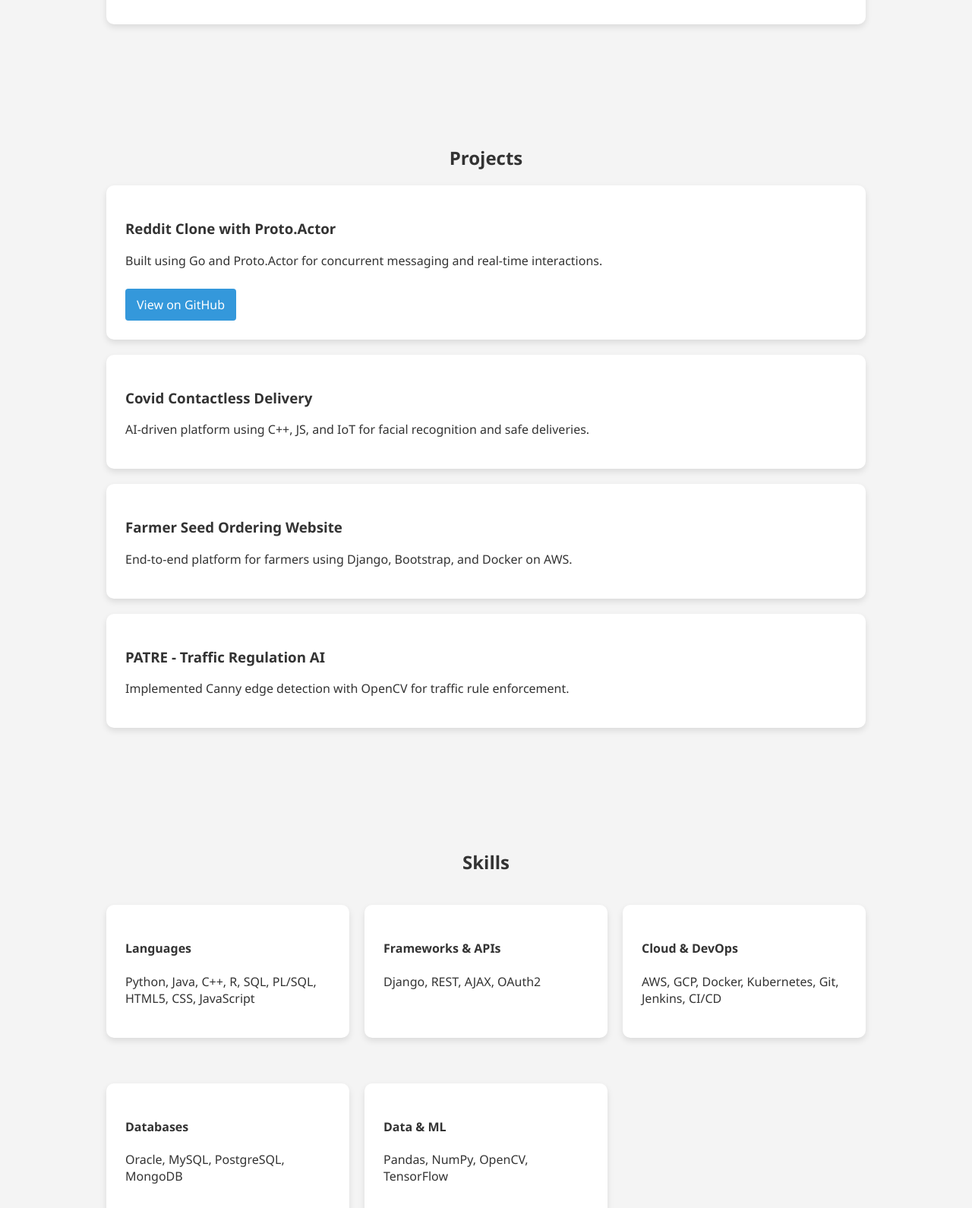
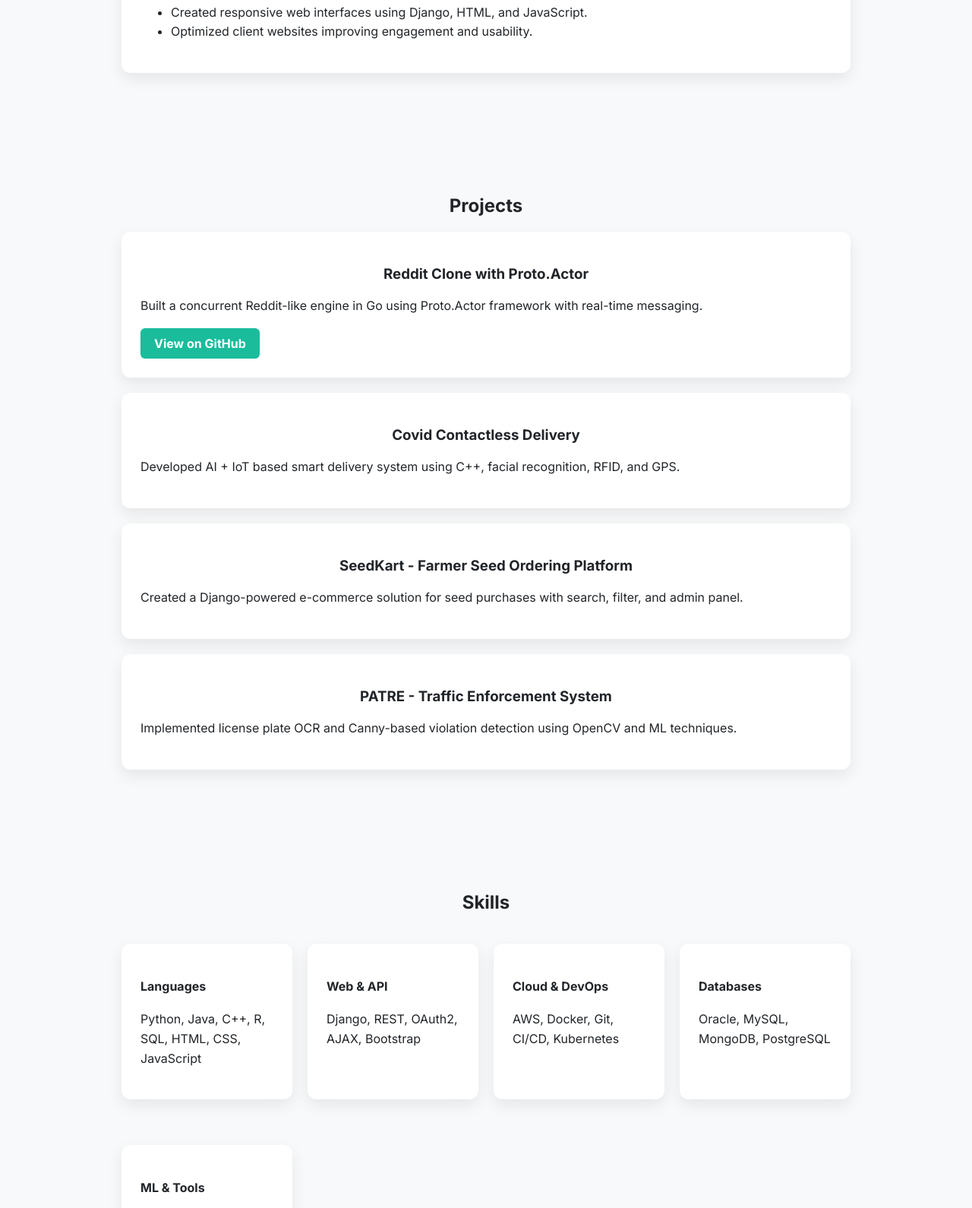
Before and after one commit to manoj-deo/Portfolio, a plain HTML site: page index.html in a window 1280 px wide. Shown: the part 1210-2800 px from the top of the page at 76% size. Drawn offline with Linux system fonts and the light colour scheme.

Commit message:
Update index.html

```diff
--- a/index.html
+++ b/index.html
@@ -4,67 +4,83 @@
   <meta charset="UTF-8" />
   <meta name="viewport" content="width=device-width, initial-scale=1.0" />
   <title>Manoj Deo | Software Engineer</title>
+  <link href="https://fonts.googleapis.com/css2?family=Inter:wght@400;600;700&display=swap" rel="stylesheet">
   <style>
+    * {
+      box-sizing: border-box;
+    }
     body {
       margin: 0;
-      font-family: 'Segoe UI', Tahoma, Geneva, Verdana, sans-serif;
-      background-color: #f4f4f4;
-      color: #333;
+      font-family: 'Inter', sans-serif;
+      background-color: #f8f9fa;
+      color: #212529;
       scroll-behavior: smooth;
     }
     header {
-      background: #2c3e50;
+      background: linear-gradient(to right, #2c3e50, #34495e);
       color: white;
-      padding: 20px 0;
+      padding: 40px 0;
       text-align: center;
+    }
+    nav {
+      margin-top: 15px;
     }
     nav a {
       color: white;
-      margin: 0 15px;
+      margin: 0 12px;
       text-decoration: none;
-      font-weight: bold;
+      font-weight: 500;
+      transition: color 0.3s;
     }
     nav a:hover {
-      text-decoration: underline;
+      color: #1abc9c;
     }
     section {
       padding: 60px 20px;
       max-width: 1000px;
       margin: auto;
     }
-    h1, h2 {
+    h1, h2, h3 {
       text-align: center;
-      margin-bottom: 20px;
     }
     .card {
       background: white;
       padding: 25px;
       margin: 20px 0;
-      border-radius: 10px;
-      box-shadow: 0 4px 8px rgba(0,0,0,0.1);
+      border-radius: 12px;
+      box-shadow: 0 8px 20px rgba(0,0,0,0.08);
+      transition: transform 0.3s;
+    }
+    .card:hover {
+      transform: translateY(-5px);
+    }
+    .skills {
+      display: grid;
+      grid-template-columns: repeat(auto-fit, minmax(220px, 1fr));
+      gap: 20px;
     }
     footer {
       background: #2c3e50;
       color: white;
       text-align: center;
-      padding: 15px;
+      padding: 20px;
+      font-size: 0.9em;
     }
     a.button {
       display: inline-block;
-      background: #3498db;
+      background: #1abc9c;
       color: white;
-      padding: 10px 15px;
+      padding: 10px 18px;
       text-decoration: none;
-      border-radius: 4px;
-      margin-top: 10px;
+      border-radius: 6px;
+      font-weight: bold;
+      transition: background 0.3s;
     }
     .button:hover {
-      background: #2980b9;
+      background: #16a085;
     }
-    .skills {
-      display: grid;
-      grid-template-columns: repeat(auto-fit, minmax(250px, 1fr));
-      gap: 20px;
+    p, ul li {
+      line-height: 1.6;
     }
   </style>
 </head>
@@ -72,7 +88,7 @@
 
 <header>
   <h1>Manoj Deo</h1>
-  <p>Software Engineer | Web Developer | ML Learner</p>
+  <p>Software Engineer | Web Developer | ML Enthusiast</p>
   <nav>
     <a href="#about">About</a>
     <a href="#experience">Experience</a>
@@ -85,7 +101,7 @@
 <section id="about">
   <h2>About Me</h2>
   <p>
-    I'm a Master's student in Computer Science at the University of Florida with industry experience as a Software Engineer at Oracle. My work spans scalable web applications, ML pipelines, and impactful tech solutions. I believe in blending creativity with engineering precision.
+    I'm a Master’s student in Computer Science at the University of Florida, previously a Software Engineer at Oracle. I specialize in building efficient systems, integrating web and ML technologies, and delivering solutions with real-world impact.
   </p>
 </section>
 
@@ -96,8 +112,8 @@
     <h3>Graduate Research Assistant | UF Health</h3>
     <p><em>June 2025 – Present</em></p>
     <ul>
-      <li>Built a scRNA-seq pipeline in R (Seurat), reducing preprocessing time by 35%.</li>
-      <li>Automated filtering/normalization, increasing gene expression consistency by 40%.</li>
+      <li>Developed scRNA-seq pipeline using Seurat in R, accelerating analysis by 35%.</li>
+      <li>Automated data preprocessing and normalization for consistent gene expression output.</li>
     </ul>
   </div>
 
@@ -105,16 +121,17 @@
     <h3>Software Engineer | Oracle</h3>
     <p><em>July 2022 – July 2024</em></p>
     <ul>
-      <li>Led 5-digit branch code enhancement for HDFC Bank, scaling Flexcube for 10,000+ branches.</li>
-      <li>Improved framework capacity by 25%, delivered 2 weeks early with Agile and JIRA.</li>
+      <li>Led a critical core banking enhancement for HDFC, enabling scalability to 10,000+ branches.</li>
+      <li>Improved application performance by 25% through DLL optimization and Agile delivery.</li>
     </ul>
   </div>
 
   <div class="card">
-    <h3>Web Development Intern | Trudawn Solutions</h3>
+    <h3>Web Dev Intern | Trudawn Solutions</h3>
     <p><em>June 2020 – Sept 2020</em></p>
     <ul>
-      <li>Built Django-based RESTful web apps and improved frontend engagement by 30%.</li>
+      <li>Created responsive web interfaces using Django, HTML, and JavaScript.</li>
+      <li>Optimized client websites improving engagement and usability.</li>
     </ul>
   </div>
 </section>
@@ -124,23 +141,23 @@
 
   <div class="card">
     <h3>Reddit Clone with Proto.Actor</h3>
-    <p>Built using Go and Proto.Actor for concurrent messaging and real-time interactions.</p>
+    <p>Built a concurrent Reddit-like engine in Go using Proto.Actor framework with real-time messaging.</p>
     <a class="button" href="https://github.com/manoj-deo/reddit-clone" target="_blank">View on GitHub</a>
   </div>
 
   <div class="card">
     <h3>Covid Contactless Delivery</h3>
-    <p>AI-driven platform using C++, JS, and IoT for facial recognition and safe deliveries.</p>
+    <p>Developed AI + IoT based smart delivery system using C++, facial recognition, RFID, and GPS.</p>
   </div>
 
   <div class="card">
-    <h3>Farmer Seed Ordering Website</h3>
-    <p>End-to-end platform for farmers using Django, Bootstrap, and Docker on AWS.</p>
+    <h3>SeedKart - Farmer Seed Ordering Platform</h3>
+    <p>Created a Django-powered e-commerce solution for seed purchases with search, filter, and admin panel.</p>
   </div>
 
   <div class="card">
-    <h3>PATRE - Traffic Regulation AI</h3>
-    <p>Implemented Canny edge detection with OpenCV for traffic rule enforcement.</p>
+    <h3>PATRE - Traffic Enforcement System</h3>
+    <p>Implemented license plate OCR and Canny-based violation detection using OpenCV and ML techniques.</p>
   </div>
 </section>
 
@@ -149,23 +166,23 @@
   <div class="skills">
     <div class="card">
       <h4>Languages</h4>
-      <p>Python, Java, C++, R, SQL, PL/SQL, HTML5, CSS, JavaScript</p>
+      <p>Python, Java, C++, R, SQL, HTML, CSS, JavaScript</p>
     </div>
     <div class="card">
-      <h4>Frameworks & APIs</h4>
-      <p>Django, REST, AJAX, OAuth2</p>
+      <h4>Web & API</h4>
+      <p>Django, REST, OAuth2, AJAX, Bootstrap</p>
     </div>
     <div class="card">
       <h4>Cloud & DevOps</h4>
-      <p>AWS, GCP, Docker, Kubernetes, Git, Jenkins, CI/CD</p>
+      <p>AWS, Docker, Git, CI/CD, Kubernetes</p>
     </div>
     <div class="card">
       <h4>Databases</h4>
-      <p>Oracle, MySQL, PostgreSQL, MongoDB</p>
+      <p>Oracle, MySQL, MongoDB, PostgreSQL</p>
     </div>
     <div class="card">
-      <h4>Data & ML</h4>
-      <p>Pandas, NumPy, OpenCV, TensorFlow</p>
+      <h4>ML & Tools</h4>
+      <p>Pandas, NumPy, OpenCV, TensorFlow, Seurat (R)</p>
     </div>
   </div>
 </section>
@@ -178,7 +195,7 @@
 </section>
 
 <footer>
-  <p>&copy; 2025 Manoj Deo | All rights reserved</p>
+  <p>&copy; 2025 Manoj Deo | Built with HTML, CSS & ❤️</p>
 </footer>
 
 </body>
```
